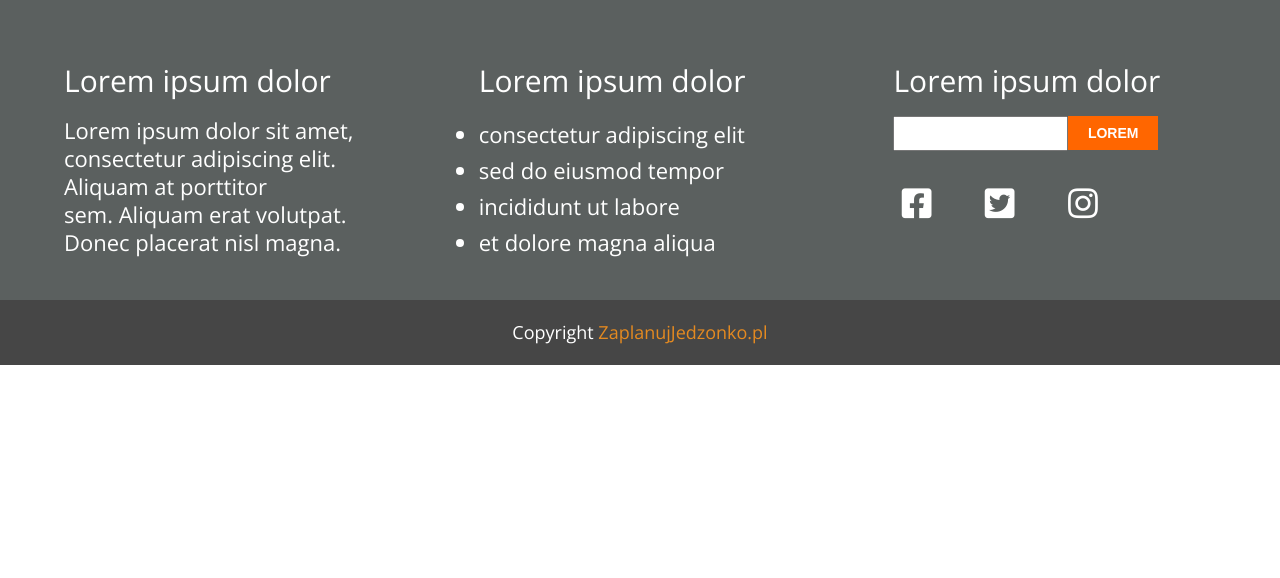
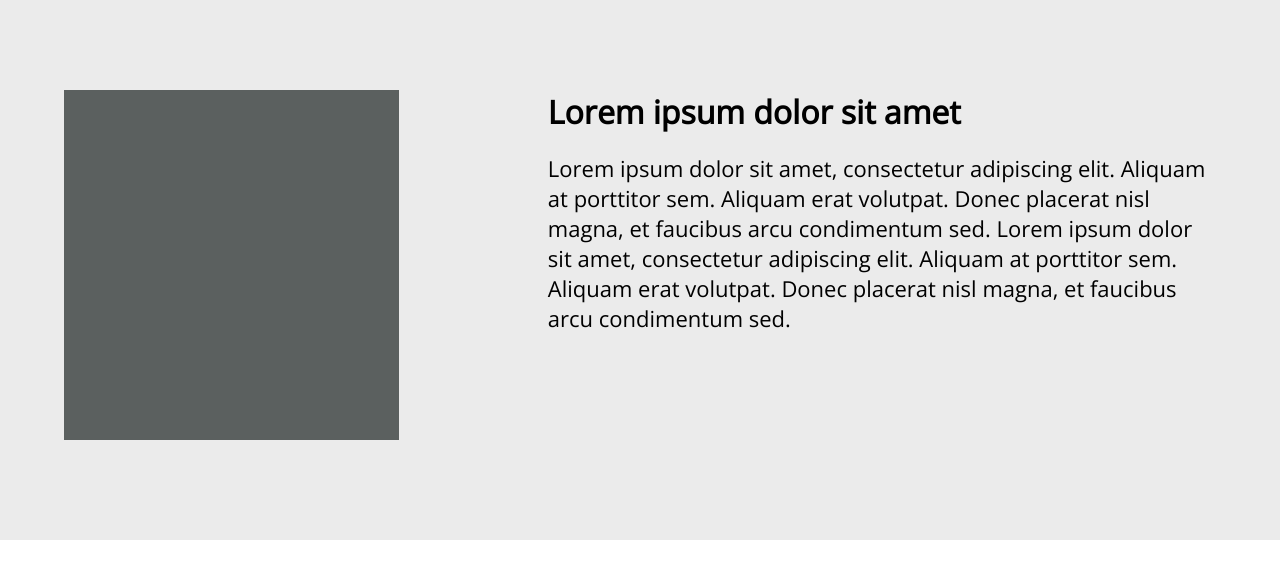
Before and after one commit to AgataSroka/Project_SCRUM, a website: page development/index.html in a window 1280 px wide. Drawn offline with nearby package versions, Linux system fonts and the light colour scheme; files that its build step writes are made by us from their sources.

Commit message:
dodana sekcja about me

```diff
--- a/development/index.html
+++ b/development/index.html
@@ -1,51 +1,27 @@
 <!DOCTYPE html>
 <html lang="pl">
 <head>
-    <meta charset="UTF-8" />
-    <meta name="viewport" content="width=device-width, initial-scale=1.0" />
-    <meta http-equiv="X-UA-Compatible" content="ie=edge" />
+    <meta charset="UTF-8"/>
+    <meta name="viewport" content="width=device-width, initial-scale=1.0"/>
+    <meta http-equiv="X-UA-Compatible" content="ie=edge"/>
     <title>Zaplanuj Jedzonko</title>
-    <link href="https://cdnjs.cloudflare.com/ajax/libs/font-awesome/5.9.0/css/all.css" rel ="stylesheet" />
+    <link href="https://cdnjs.cloudflare.com/ajax/libs/font-awesome/5.9.0/css/all.css" rel="stylesheet"/>
     <link href="https://fonts.googleapis.com/css?family=Open+Sans:300,400&display=swap" rel="stylesheet">
-    <link rel="stylesheet" href="./css/footer.css" />
+    <link rel="stylesheet" href="./css/footer.css"/>
 </head>
 <body>
-    <section class="contact">
+
+<section class="aboutMe">
     <div class="container">
+<div></div>
     <div>
-        <h2>Lorem ipsum dolor</h2>
-        <p>Lorem ipsum dolor sit amet, consectetur adipiscing elit. Aliquam at porttitor<br> sem.
-          Aliquam erat volutpat. Donec placerat nisl magna.</p>
-      </div>
-
-      <div>
-        <h2>Lorem ipsum dolor</h2>
-        <ul>
-          <li>consectetur adipiscing elit</li>
-          <li>sed do eiusmod tempor</li>
-          <li>incididunt ut labore</li>
-          <li>et dolore magna aliqua</li>
-        </ul>
-      </div>
-
-      <div>
-      <h2>Lorem ipsum dolor</h2>
-        <label><input type="text"></label>
-        <input type="submit" value="LOREM">
-
-      <div class="logos">
-        <i class="fab fa-facebook-square"></i>
-        <i class="fab fa-twitter-square"></i>
-        <i class="fab fa-instagram"></i>
+        <h3>Lorem ipsum dolor sit amet</h3>
+        <p>Lorem ipsum dolor sit amet, consectetur adipiscing elit. Aliquam at porttitor sem.  Aliquam erat volutpat.
+            Donec placerat nisl magna, et faucibus arcu condimentum sed. Lorem ipsum dolor sit amet, consectetur adipiscing elit.
+            Aliquam at porttitor sem.  Aliquam erat volutpat. Donec placerat nisl magna, et faucibus arcu condimentum sed.</p>
     </div>
     </div>
-
-    </div>
 </section>
-    <footer>
-     <h3>Copyright <span>ZaplanujJedzonko.pl</span></h3>
-<!--      jedzonko -> #E58A20-->
-    </footer>
 
 <script src="./js/index.js"></script>
 </body>
@@ -67,6 +43,3 @@
 <!--<section>-->
 <!--  &lt;!&ndash; newsletter &ndash;&gt;-->
 <!--</section>-->
-<!--<section>-->
-<!--  &lt;!&ndash; aobut me &ndash;&gt;-->
-<!--</section>-->
--- a/development/scss/footer.scss
+++ b/development/scss/footer.scss
@@ -5,10 +5,9 @@
 }
 
 body {
-  font-family: "Open Sans" , Helvetica, sans-serif;
+  font-family: "Open Sans", Helvetica, sans-serif;
   font-size: 14px;
   font-weight: 300;
-  color: white;
 }
 
 .container {
@@ -16,75 +15,35 @@ body {
   display: flex;
 }
 
-h2 {
-  font-size: 30px;
-  font-weight: 300;
-}
-
-.contact {
+.aboutMe {
   display: flex;
   justify-content: center;
   width: 100%;
-  height: 300px;
-  background-color: #5B605F;
+  height: 540px;
+  background-color: #ebebeb;
   font-size: 22px;
+  color: black;
 
   .container {
     justify-content: space-between;
-    align-items: flex-start;
-
-    > div {
-      margin-top: 60px;
-      width: 28%;
-
-      p, ul, input {
-        margin-top: 15px;
-        line-height: 28px;
-      }
-      ul {
-        line-height: 36px;
+    margin-top: 90px;
+    h3 {
+      font-size: 32px;
+    }
+    p {
+      font-weight: 500;
+      padding-top: 20px;
+    }
+    div {
+      &:first-of-type {
+        width: 335px;
+        height: 350px;
+        background-color: #5B605F;
       }
 
-      input[type="text"] {
-        width: 175px;
-        height: 35px;
+      &:last-of-type {
+        width: 58%;
       }
-
-      input[type="submit"] {
-          border: none;
-          height: 34px;
-          width: 90px;
-          margin-left: -6px;
-          font-size: 14px;
-          font-weight: 700;
-          color: white;
-          background-color: #FF6600;
-        }
-      }
-    }
-
-    .logos {
-      display: flex;
-      font-size: 34px;
-      width: 100%;
-      margin: 25px 0 0 -55px;
-      justify-content: space-evenly;
-      padding: 10px;
-    }
-  }
-
-footer {
-  height: 65px;
-  text-align: center;
-  background-color: #464646;
-
-  h3 {
-    font-size: 18px;
-    padding-top: 20px;
-    font-weight: 300;
-
-    span {
-      color: #E58A20;
     }
   }
 }
```
Lines whose indentation alone changed are shown as unchanged.
